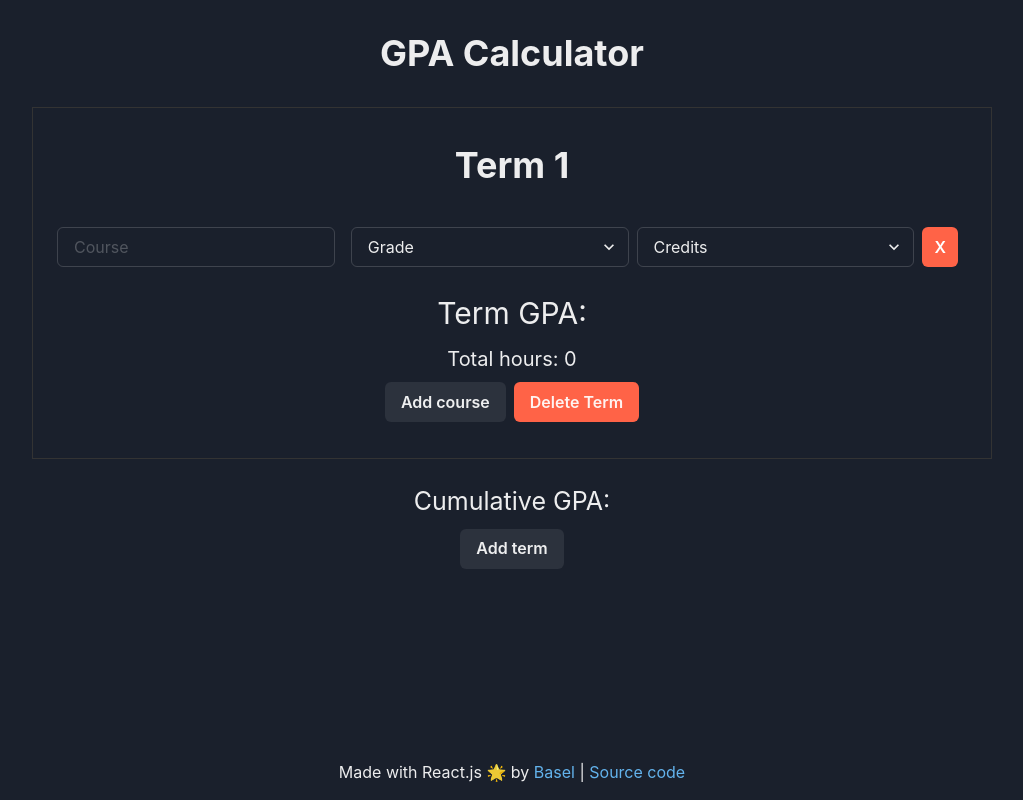
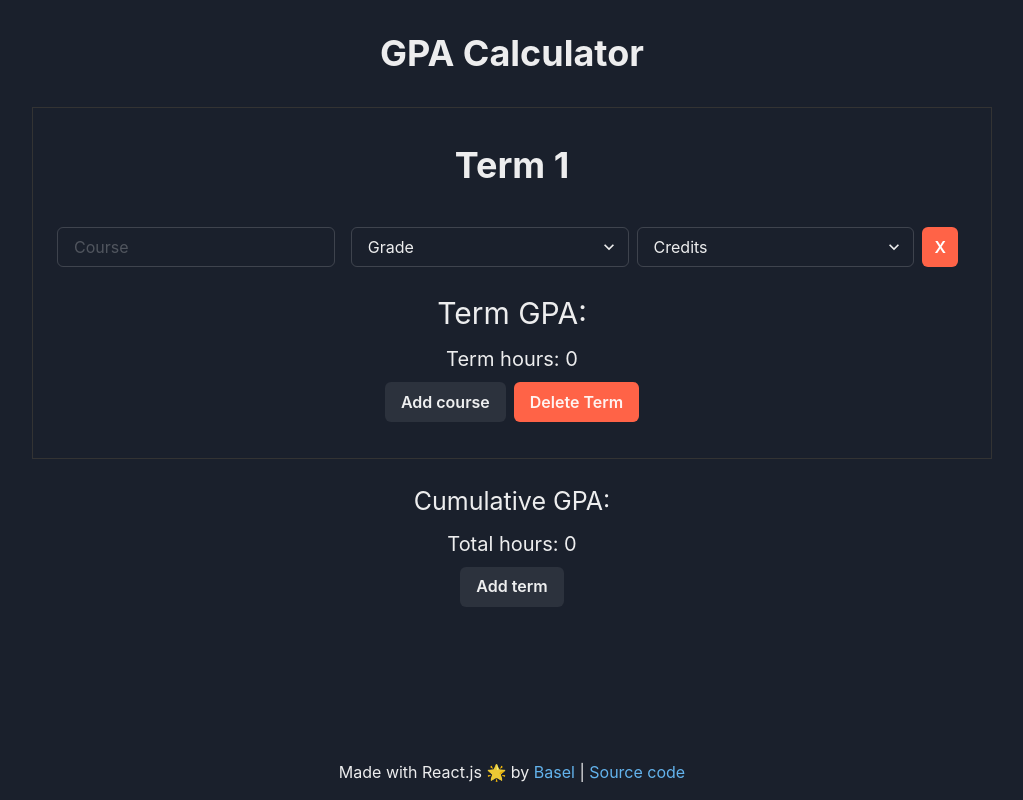
Before and after one commit to Yokozuna59/kfupm-gpa-calculator, a React (Create React App) app: page / in a window 1280 px wide. Shown: the whole page, without its empty margins (128-1151 px from the left). Built offline with nearby package versions, Linux system fonts and the light colour scheme.

Commit message:
finish semesters feature

```diff
--- a/src/CalcContainer.js
+++ b/src/CalcContainer.js
@@ -5,7 +5,7 @@ import Calculator from "./Calculator";
 import { nanoid } from "nanoid";
 import { Button } from "@chakra-ui/react";
 
-import { getTermIndex } from "./utils";
+import { calculateGPA, calculateTotalHours, getTermIndex } from "./utils";
 
 class CalcContainer extends React.Component {
   constructor(props) {
@@ -77,6 +77,16 @@ class CalcContainer extends React.Component {
   }
 
   render() {
+    const allFields = [];
+    for (const term of this.state.terms) {
+      for (const field of term.fields) {
+        allFields.push(field);
+      }
+    }
+
+    const cumGPA = calculateGPA(allFields);
+    const totalHours = calculateTotalHours(allFields);
+
     return (
       <Box my="6" maxW="960px" mx="auto">
         {this.state.terms.map((term, index) => (
@@ -97,8 +107,9 @@ class CalcContainer extends React.Component {
         ))}
         <VStack>
           <Text fontSize="25" textAlign="center">
-            Cumulative GPA:{" "}
+            Cumulative GPA: {cumGPA >= 0 ? " " + cumGPA : ""}
           </Text>
+          <Text fontSize="20">Total hours: {totalHours}</Text>
           <Button onClick={() => this.addTerm()}>Add term</Button>
         </VStack>
       </Box>
--- a/src/Calculator.js
+++ b/src/Calculator.js
@@ -67,7 +67,7 @@ class Calculator extends React.Component {
                 {gpa >= 0 ? " " + gpa : ""}
               </Text>
             </Box>
-            <Text fontSize="20">Total hours: {totalHours}</Text>
+            <Text fontSize="20">Term hours: {totalHours}</Text>
             <HStack>
               <Button onClick={() => this.props.handleAddCourse(this.props.id)}>
                 Add course
```
